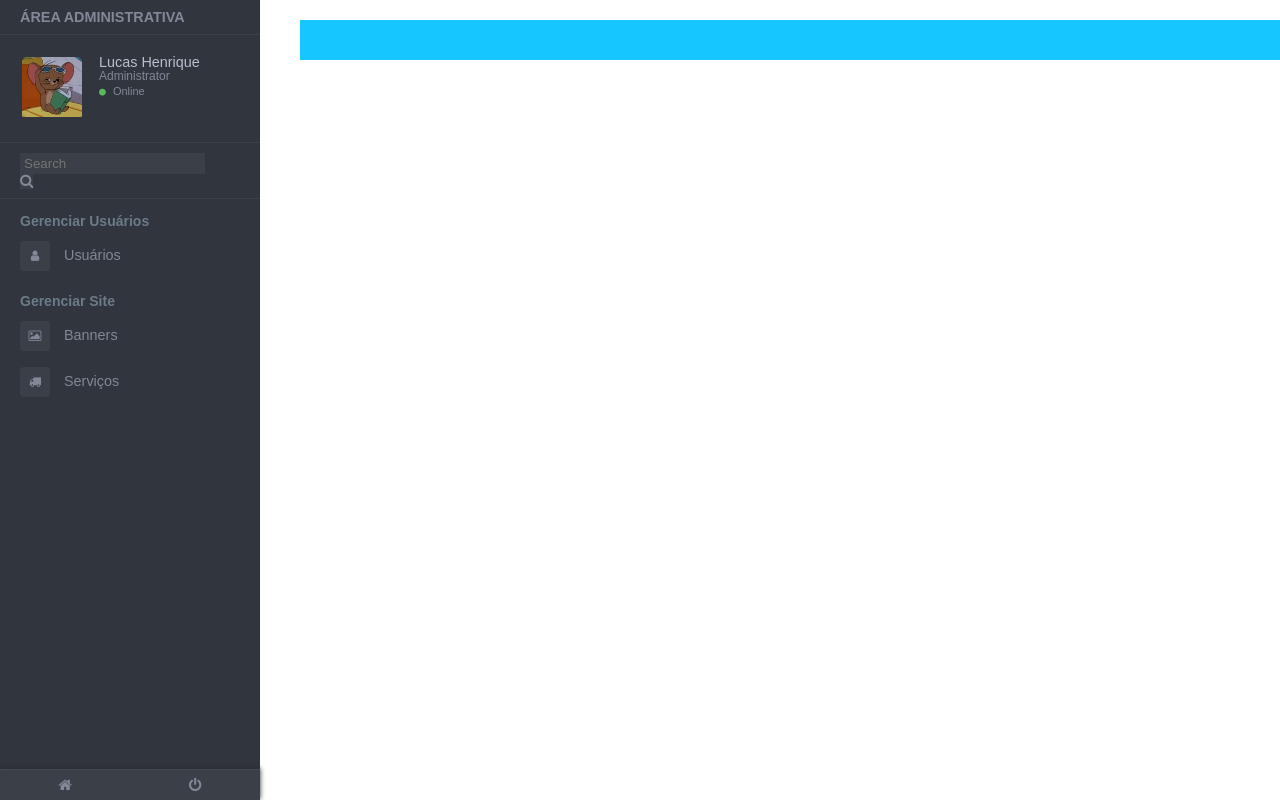
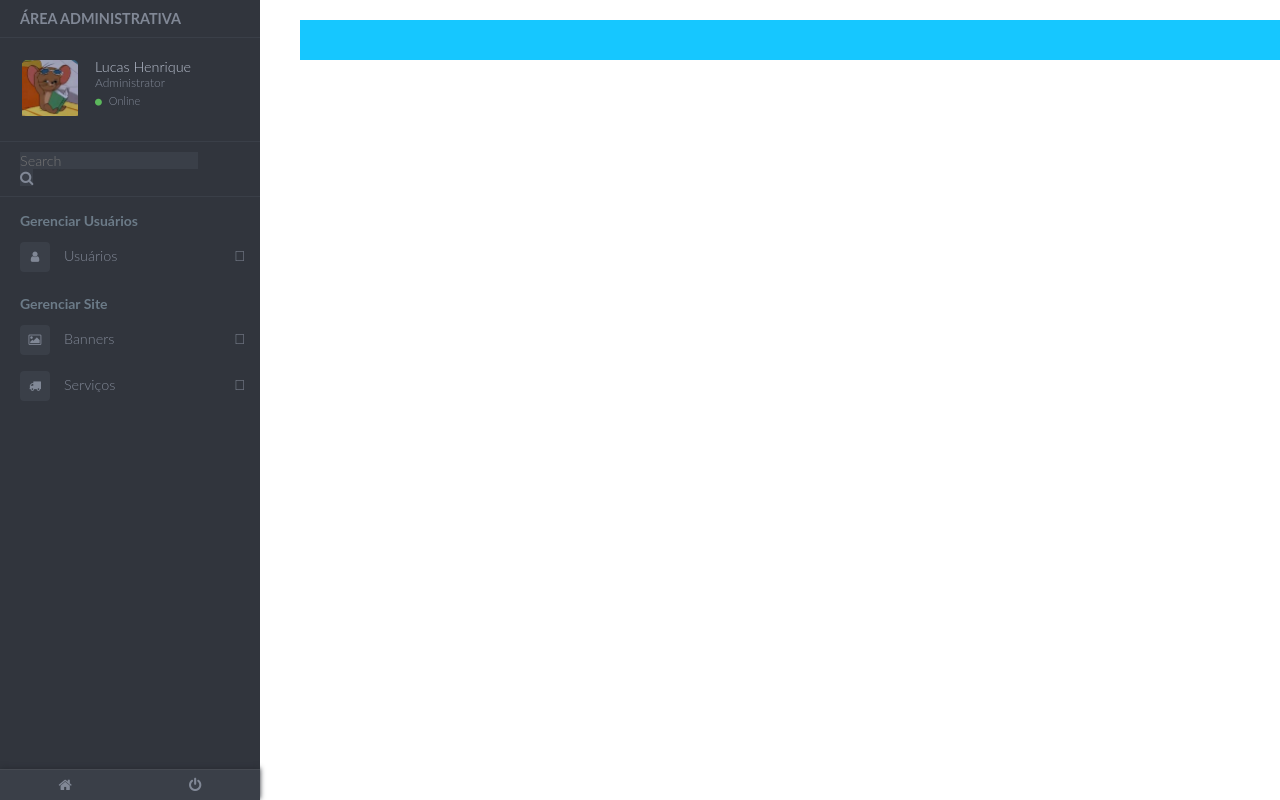
Before and after one commit to EdsonMeloR/Projeto-Web, a PHP site: page /admin/principal.php in a window 1280 px wide; the page is wider, and only the part inside the window is pictured. Run offline with PHP 8.4, Linux system fonts and the light colour scheme; some libraries are stand-ins or nearby versions.

Commit message:
ajuste do css da pagina

```diff
--- a/admin/css/principal_estilo.css
+++ b/admin/css/principal_estilo.css
@@ -1,6 +1,15 @@
 /* ! IMPORTANDO O RESSET DO CSS */
-@import url(/css/reset.css);
-
+/* @import url(/css/reset.css); */
+*
+{
+    margin: 0;
+    padding: 0;
+    font-size: 100%;
+    border: none;
+    font-weight: 300;
+    box-sizing: border-box;
+    font-family: 'Lato', sans-serif;
+}
 
 @keyframes swing {
     0% {
```
